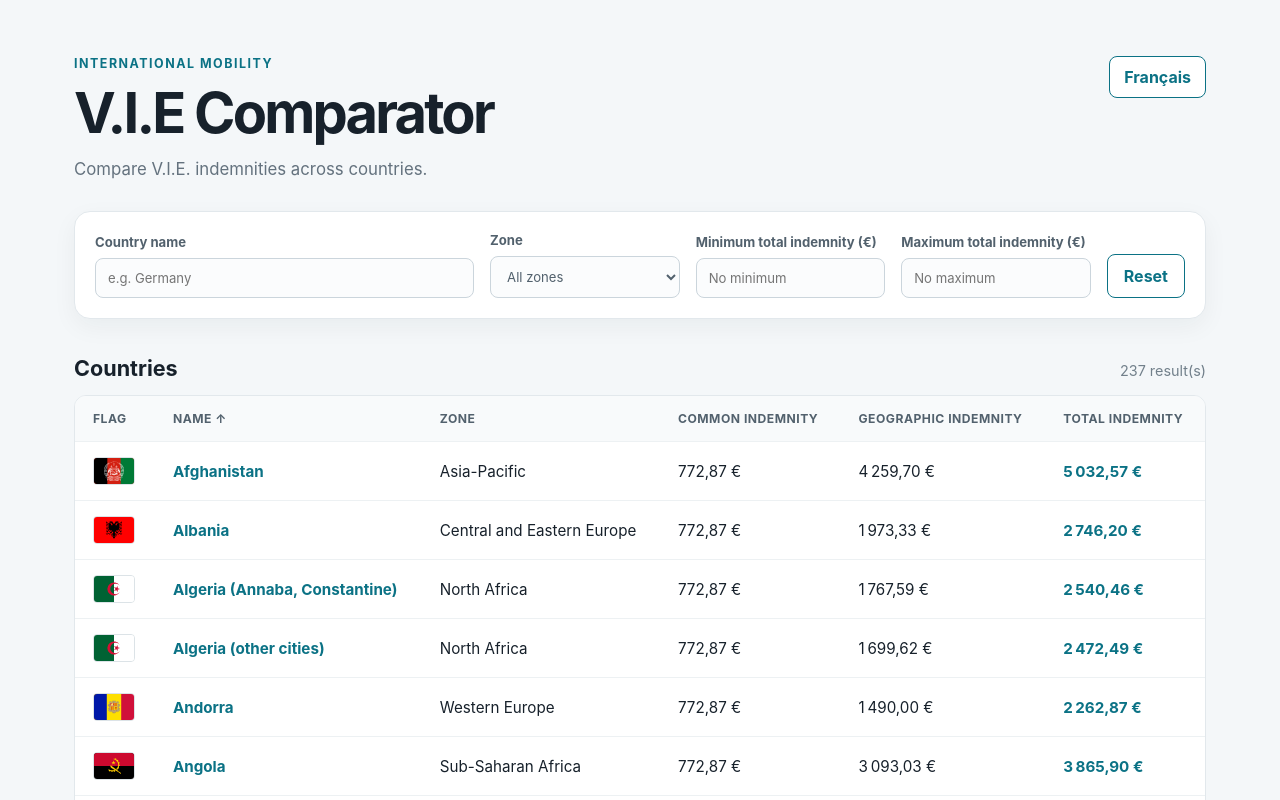
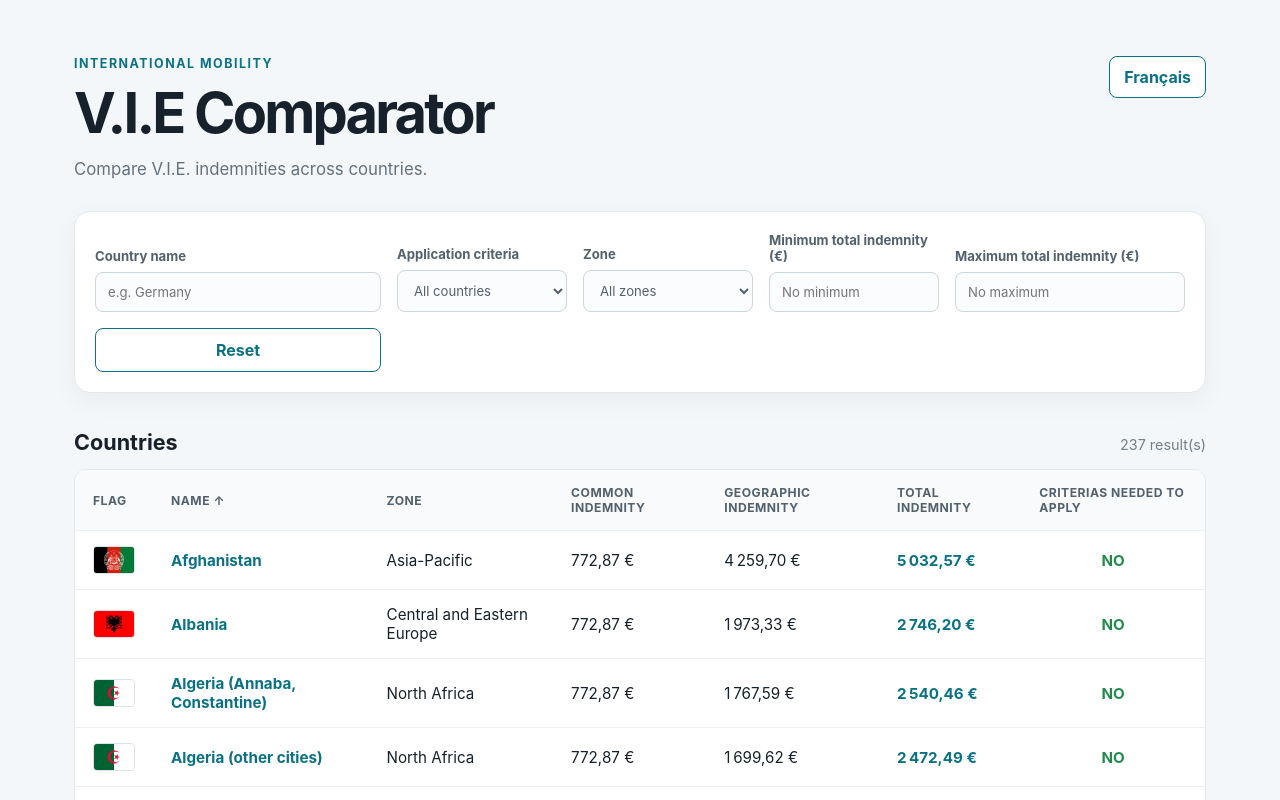
Before and after one commit to AbdourahmaneGadio/v.i.e_comparator, a React (Vite) app: page / in a window 1280 px wide. Shown: the top 800 px of the page. Built offline with nearby package versions, Linux system fonts and the light colour scheme.

Commit message:
feat: filter countries by application criteria

```diff
--- a/src/App.tsx
+++ b/src/App.tsx
@@ -6,9 +6,10 @@ import CountryDetails from "./components/CountryDetails";
 import {
   getCountryRequirementEnglishName,
   getCountryRequirementFrenchName,
+  hasCountryRequirements,
 } from "./data/countryRequirements";
 import { translations, type Language } from "./i18n";
-import { ZONES, type SortColumn, type SortDirection, type Zone } from "./types";
+import { ZONES, type CriteriaFilter, type SortColumn, type SortDirection, type Zone } from "./types";
 
 const pageSize = 10;
 
@@ -346,6 +347,7 @@ function App() {
   const [minimumIndemnity, setMinimumIndemnity] = useState("");
   const [maximumIndemnity, setMaximumIndemnity] = useState("");
   const [selectedZone, setSelectedZone] = useState<Zone | "">("");
+  const [criteriaFilter, setCriteriaFilter] = useState<CriteriaFilter>("all");
   const [currentPage, setCurrentPage] = useState(1);
   const [sortColumn, setSortColumn] = useState<SortColumn>("name");
   const [sortDirection, setSortDirection] = useState<SortDirection>("ascending");
@@ -364,8 +366,11 @@ function App() {
       const matchesMinimum = minimum === null || country.monthlyPay >= minimum;
       const matchesMaximum = maximum === null || country.monthlyPay <= maximum;
       const matchesZone = selectedZone === "" || getZone(country.name) === selectedZone;
+      const matchesCriteria = criteriaFilter === "all"
+        || (criteriaFilter === "yes" && hasCountryRequirements(country.name))
+        || (criteriaFilter === "no" && !hasCountryRequirements(country.name));
 
-      return matchesName && matchesMinimum && matchesMaximum && matchesZone;
+      return matchesName && matchesMinimum && matchesMaximum && matchesZone && matchesCriteria;
     });
 
     return [...filteredCountries].sort((firstCountry, secondCountry) => {
@@ -381,7 +386,7 @@ function App() {
 
       return sortDirection === "ascending" ? comparison : -comparison;
     });
-  }, [language, maximumIndemnity, minimumIndemnity, nameSearch, selectedZone, sortColumn, sortDirection]);
+  }, [criteriaFilter, language, maximumIndemnity, minimumIndemnity, nameSearch, selectedZone, sortColumn, sortDirection]);
 
   const totalPages = Math.ceil(sortedCountries.length / pageSize);
   const visiblePage = totalPages === 0 ? 1 : Math.min(currentPage, totalPages);
@@ -415,6 +420,7 @@ function App() {
     setMinimumIndemnity("");
     setMaximumIndemnity("");
     setSelectedZone("");
+    setCriteriaFilter("all");
     setCurrentPage(1);
   };
 
@@ -444,6 +450,7 @@ function App() {
         minimumIndemnity={minimumIndemnity}
         maximumIndemnity={maximumIndemnity}
         selectedZone={selectedZone}
+        criteriaFilter={criteriaFilter}
         zones={ZONES}
         translation={translation}
         onNameChange={(value) => {
@@ -454,6 +461,10 @@ function App() {
         onMaximumChange={(event) => handleNumberChange(setMaximumIndemnity, event)}
         onZoneChange={(value) => {
           setSelectedZone(value);
+          setCurrentPage(1);
+        }}
+        onCriteriaFilterChange={(value) => {
+          setCriteriaFilter(value);
           setCurrentPage(1);
         }}
         onReset={resetFilters}
@@ -479,6 +490,7 @@ function App() {
             currentPage={visiblePage}
             getFlagCode={getFlagCode}
             getCountryDisplayName={(countryName) => getCountryDisplayName(countryName, language)}
+            hasCountryRequirements={hasCountryRequirements}
             getZone={getZone}
             onSort={handleSort}
             onPreviousPage={() => setCurrentPage((page) => page - 1)}
--- a/src/components/CountryTable.tsx
+++ b/src/components/CountryTable.tsx
@@ -15,6 +15,7 @@ interface CountryTableProps {
   currentPage: number;
   getFlagCode: (countryName: string) => string;
   getCountryDisplayName: (countryName: string) => string;
+  hasCountryRequirements: (countryName: string) => boolean;
   getZone: (countryName: string) => Zone;
   onSort: (column: SortColumn) => void;
   onPreviousPage: () => void;
@@ -57,6 +58,7 @@ function CountryTable({
   currentPage,
   getFlagCode,
   getCountryDisplayName,
+  hasCountryRequirements,
   getZone,
   onSort,
   onPreviousPage,
@@ -75,6 +77,7 @@ function CountryTable({
             <SortableHeader label={translation.commonIndemnity} column="commonIndemnity" activeColumn={sortColumn} direction={sortDirection} onSort={onSort} />
             <SortableHeader label={translation.geographicIndemnity} column="geographicIndemnity" activeColumn={sortColumn} direction={sortDirection} onSort={onSort} />
             <SortableHeader label={translation.totalIndemnity} column="monthlyPay" activeColumn={sortColumn} direction={sortDirection} onSort={onSort} />
+            <th scope="col">{translation.criteriaNeededToApply}</th>
           </tr>
         </thead>
         <tbody>
@@ -96,6 +99,9 @@ function CountryTable({
               <td>{currencyFormatter.format(country.commonIndemnity)}</td>
               <td>{currencyFormatter.format(country.geographicIndemnity)}</td>
               <td className="total-cell">{currencyFormatter.format(country.monthlyPay)}</td>
+              <td className={hasCountryRequirements(country.name) ? "criteria-yes" : "criteria-no"}>
+                {hasCountryRequirements(country.name) ? translation.criteriaYes : translation.criteriaNo}
+              </td>
             </tr>
           ))}
         </tbody>
--- a/src/components/Filters.tsx
+++ b/src/components/Filters.tsx
@@ -1,18 +1,20 @@
 import type { ChangeEvent } from "react";
 import type { Translation } from "../i18n";
-import type { Zone } from "../types";
+import type { CriteriaFilter, Zone } from "../types";
 
 interface FiltersProps {
   nameSearch: string;
   minimumIndemnity: string;
   maximumIndemnity: string;
   selectedZone: Zone | "";
+  criteriaFilter: CriteriaFilter;
   zones: readonly Zone[];
   translation: Translation;
   onNameChange: (value: string) => void;
   onMinimumChange: (event: ChangeEvent<HTMLInputElement>) => void;
   onMaximumChange: (event: ChangeEvent<HTMLInputElement>) => void;
   onZoneChange: (value: Zone | "") => void;
+  onCriteriaFilterChange: (value: CriteriaFilter) => void;
   onReset: () => void;
 }
 
@@ -21,12 +23,14 @@ function Filters({
   minimumIndemnity,
   maximumIndemnity,
   selectedZone,
+  criteriaFilter,
   zones,
   translation,
   onNameChange,
   onMinimumChange,
   onMaximumChange,
   onZoneChange,
+  onCriteriaFilterChange,
   onReset,
 }: FiltersProps) {
   return (
@@ -40,6 +44,19 @@ function Filters({
           placeholder={translation.countryPlaceholder}
           onChange={(event) => onNameChange(event.target.value)}
         />
+      </label>
+
+      <label>
+        {translation.criteriaFilter}
+        <select
+          data-testid="criteria-filter"
+          value={criteriaFilter}
+          onChange={(event) => onCriteriaFilterChange(event.target.value as CriteriaFilter)}
+        >
+          <option value="all">{translation.allCriteriaStatuses}</option>
+          <option value="yes">{translation.criteriaYes}</option>
+          <option value="no">{translation.criteriaNo}</option>
+        </select>
       </label>
 
       <label>
--- a/src/data/countryRequirements.ts
+++ b/src/data/countryRequirements.ts
@@ -135,6 +135,34 @@ const getRequirementImage = (result: RequirementResult) => {
 };
 
 export const countryRequirements = new Map<string, CountryRequirement>();
+const countriesWithCriteria = new Set([
+  "AUSTRALIE",
+  "BENIN",
+  "CAMEROUN",
+  "CANADA",
+  "CHINE",
+  "COLOMBIE",
+  "CONGO",
+  "COTE D IVOIRE",
+  "GABON",
+  "GHANA",
+  "INDE",
+  "INDONESIE",
+  "JAPON",
+  "KENYA",
+  "MADAGASCAR",
+  "MALAISIE",
+  "MAURICE",
+  "MAROC",
+  "NOUVELLE-ZELANDE",
+  "QATAR",
+  "COREE DU SUD",
+  "SUISSE",
+  "THAILANDE",
+  "TURQUIE",
+  "ROYAUME-UNI",
+  "ETATS-UNIS",
+]);
 
 for (const result of document.results) {
   const country = getCountryData(result);
@@ -165,3 +193,8 @@ export const getCountryRequirementEnglishName = (countryName: string) =>
 
 export const getCountryRequirementFrenchName = (countryName: string) =>
   getCountryRequirement(countryName)?.frenchName;
+
+export const hasCountryRequirements = (countryName: string) => {
+  const requirement = getCountryRequirement(countryName);
+  return requirement !== undefined && countriesWithCriteria.has(getRequirementKey(countryName));
+};
--- a/src/i18n.ts
+++ b/src/i18n.ts
@@ -28,6 +28,11 @@ export interface Translation {
   commonIndemnity: string;
   geographicIndemnity: string;
   totalIndemnity: string;
+  criteriaNeededToApply: string;
+  criteriaYes: string;
+  criteriaNo: string;
+  allCriteriaStatuses: string;
+  criteriaFilter: string;
   countryTablePages: string;
   previous: string;
   pageOf: (currentPage: number, totalPages: number) => string;
@@ -103,6 +108,11 @@ export const translations: Record<Language, Translation> = {
     commonIndemnity: "Common indemnity",
     geographicIndemnity: "Geographic indemnity",
     totalIndemnity: "Total indemnity",
+    criteriaNeededToApply: "Criterias needed to apply",
+    criteriaYes: "YES",
+    criteriaNo: "NO",
+    allCriteriaStatuses: "All countries",
+    criteriaFilter: "Application criteria",
     countryTablePages: "Country table pages",
     previous: "Previous",
     pageOf: (currentPage, totalPages) => `Page ${currentPage} of ${totalPages}`,
@@ -156,6 +166,11 @@ export const translations: Record<Language, Translation> = {
     commonIndemnity: "Indemnité commune",
     geographicIndemnity: "Indemnité géographique",
     totalIndemnity: "Indemnité totale",
+    criteriaNeededToApply: "Critères nécessaires pour candidater",
+    criteriaYes: "OUI",
+    criteriaNo: "NON",
+    allCriteriaStatuses: "Tous les pays",
+    criteriaFilter: "Critères de candidature",
     countryTablePages: "Pages du tableau des pays",
     previous: "Précédent",
     pageOf: (currentPage, totalPages) => `Page ${currentPage} sur ${totalPages}`,
--- a/src/index.css
+++ b/src/index.css
@@ -46,6 +46,9 @@ td { font-size: 0.95rem; }
 tbody tr:last-child td { border-bottom: 0; }
 tbody tr:hover { background: #f8fbfc; }
 .total-cell { color: #0b7285; font-weight: 700; }
+.criteria-yes, .criteria-no { font-weight: 700; text-align: center; text-transform: uppercase; }
+.criteria-yes { color: #c0392b; }
+.criteria-no { color: #218c4a; }
 .empty-state { padding: 28px; color: #64727e; text-align: center; background: #fff; border: 1px solid #e2e8ec; border-radius: 12px; }
 .app-footer { display: flex; justify-content: center; gap: 4px; margin-top: 28px; color: #72808b; font-size: 0.85rem; text-align: center; }
 .app-footer a { color: #0b7285; font-weight: 700; }
--- a/src/types.ts
+++ b/src/types.ts
@@ -28,3 +28,5 @@ export type SortColumn =
   | "monthlyPay";
 
 export type SortDirection = "ascending" | "descending";
+
+export type CriteriaFilter = "all" | "yes" | "no";
```
Also changed, not shown: 1 other file (tests, documents, lock files or other folders).
